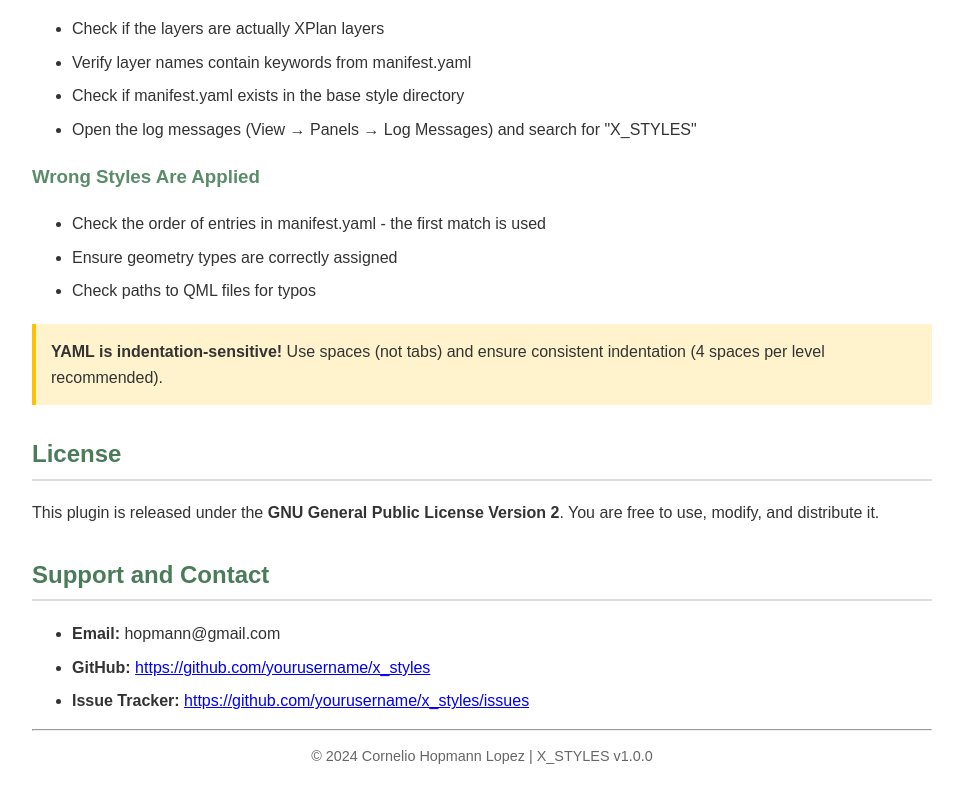
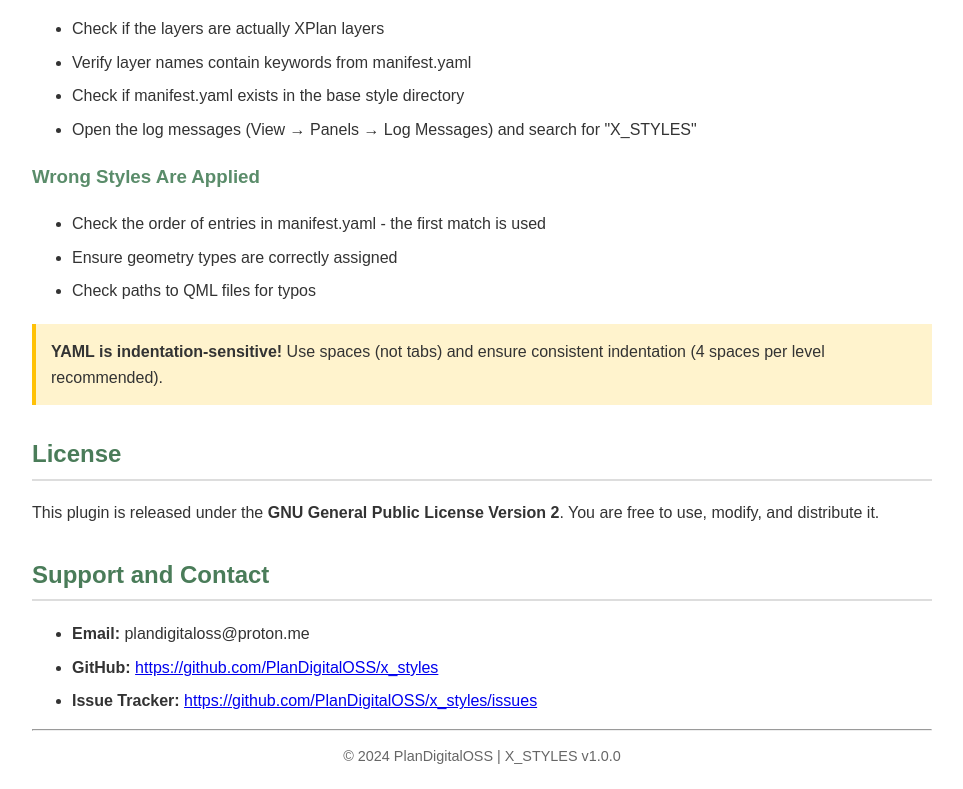
Before and after one commit to PlanDigitalOSS/x_styles, a plain HTML site: page help/index-en.html in a window 1280 px wide. Shown: the part 3493-4282 px from the top of the page, without its empty margins (158-1121 px from the left). Drawn offline with Linux system fonts and the light colour scheme.

Commit message:
docs: update repository URLs and contact information
- Replace placeholder GitHub URLs with actual PlanDigitalOSS organization
- Update email contact to plandigitaloss@proton.me
- Remove duplicate email reference in INSTALL.md
- Update copyright attribution in help documentation

```diff
--- a/help/index-en.html
+++ b/help/index-en.html
@@ -271,14 +271,14 @@ bp_anpflanzungbindungerhaltung:
 
     <h2 id="support">Support and Contact</h2>
     <ul>
-        <li><strong>Email:</strong> hopmann@gmail.com</li>
-        <li><strong>GitHub:</strong> <a href="https://github.com/yourusername/x_styles">https://github.com/yourusername/x_styles</a></li>
-        <li><strong>Issue Tracker:</strong> <a href="https://github.com/yourusername/x_styles/issues">https://github.com/yourusername/x_styles/issues</a></li>
+        <li><strong>Email:</strong> plandigitaloss@proton.me</li>
+        <li><strong>GitHub:</strong> <a href="https://github.com/PlanDigitalOSS/x_styles">https://github.com/PlanDigitalOSS/x_styles</a></li>
+        <li><strong>Issue Tracker:</strong> <a href="https://github.com/PlanDigitalOSS/x_styles/issues">https://github.com/PlanDigitalOSS/x_styles/issues</a></li>
     </ul>
 
     <hr>
     <p style="text-align: center; color: #666; font-size: 0.9em;">
-        © 2024 Cornelio Hopmann Lopez | X_STYLES v1.0.0
+        © 2024 PlanDigitalOSS | X_STYLES v1.0.0
     </p>
 </body>
 </html>
```
Also changed, not shown: help/index-de.html (+3 -3 lines), metadata.txt, 2 other files.
